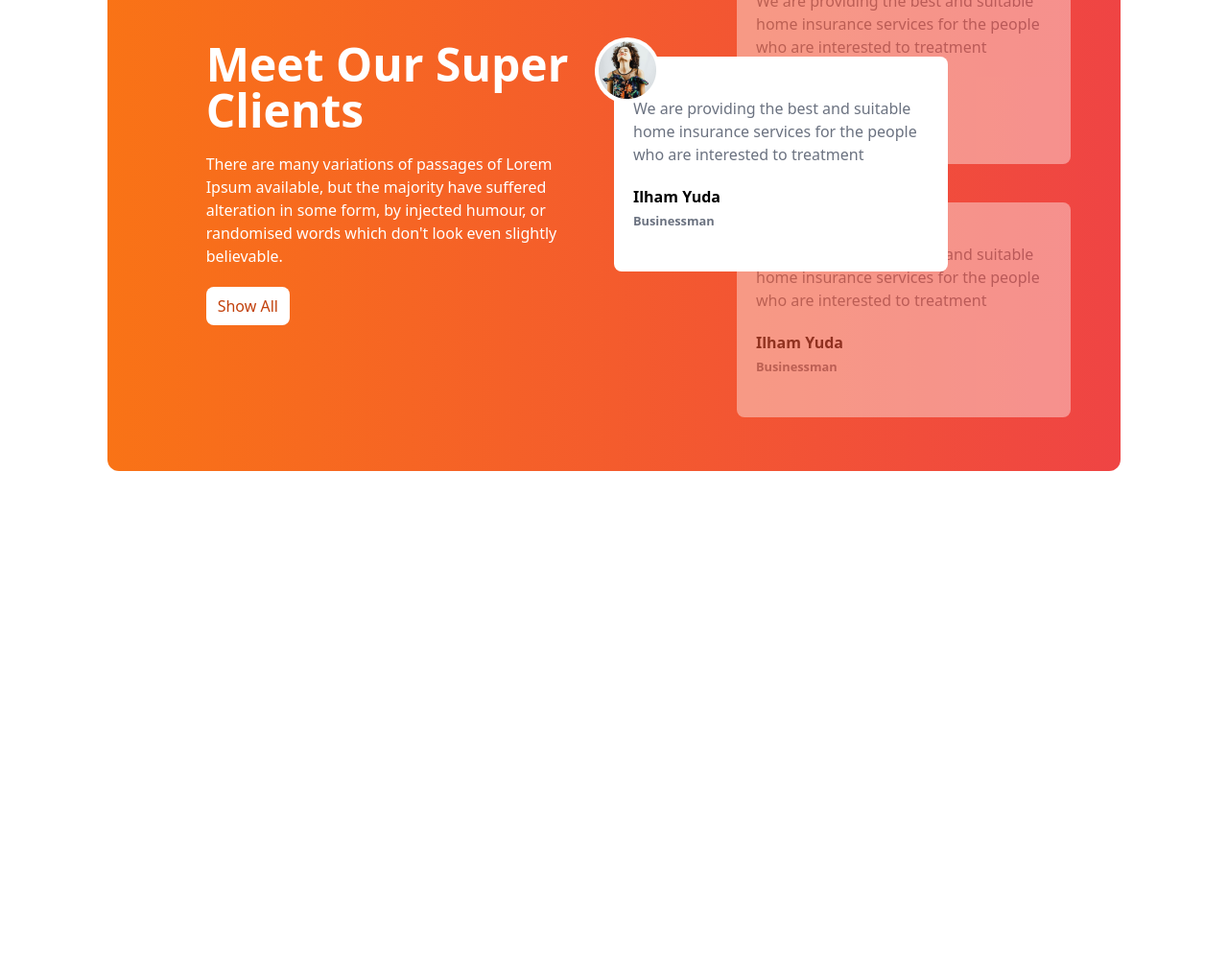
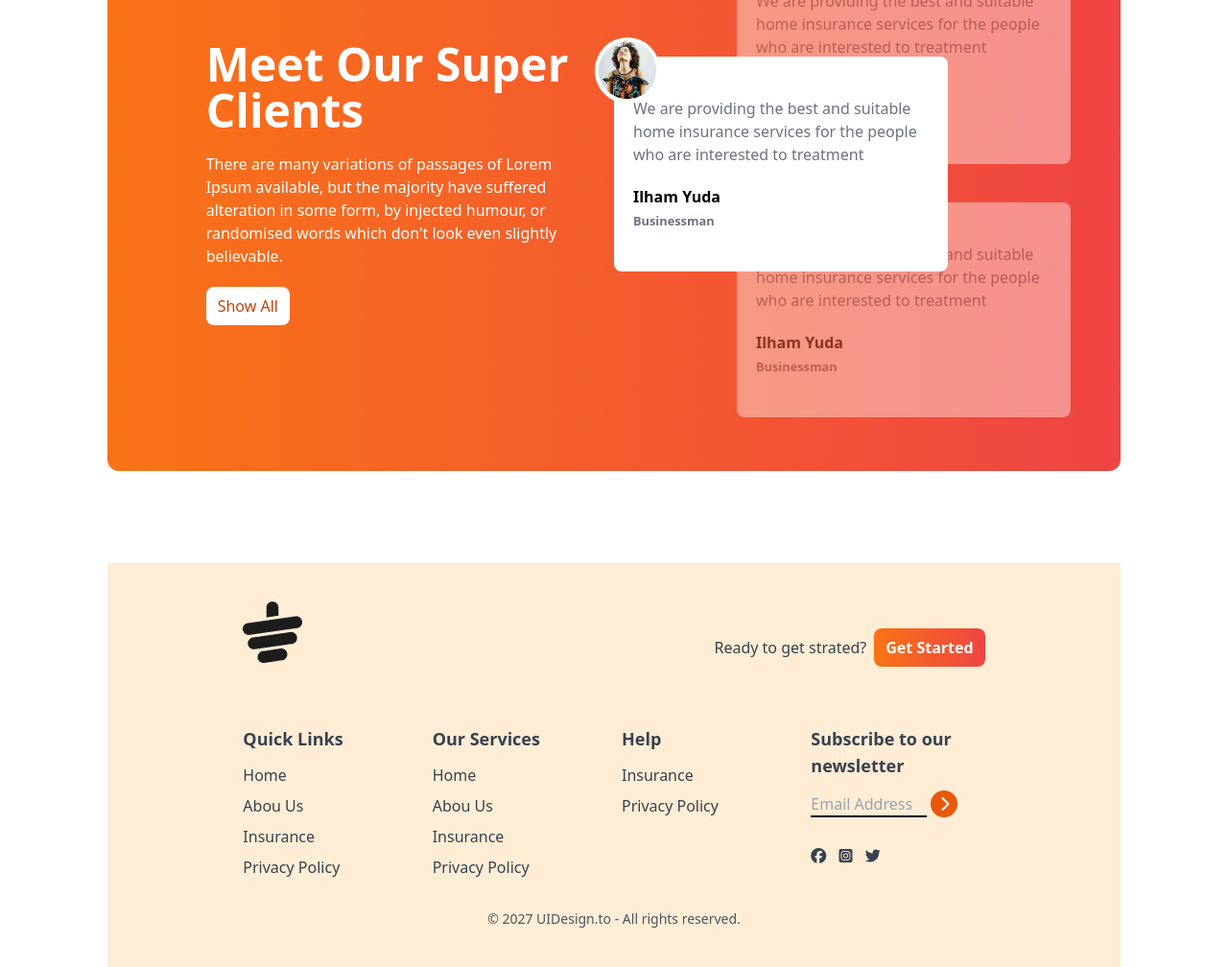
Before and after one commit to WaliurRahman450/Tea-House, a plain HTML site: page index.html in a window 1280 px wide. Shown: the part 1953-2961 px from the top of the page at 96% size. Before the commit the page ends 2540 px from the top, so only its background shows below. Drawn offline with nearby package versions, Linux system fonts and the light colour scheme; a web font is replaced by a local one.

Commit message:
complete

```diff
--- a/index.html
+++ b/index.html
@@ -193,6 +193,82 @@
 
             </div>
          </section>
+
+         <footer class="bg-orange-100 text-gray-700 py-10 px-4 md:px-16">
+            <div class="w-10/12 mx-auto">
+                <!-- logo -->
+                 <div class="mb-8 flex justify-between">
+                    <img class="mb-8" src="./images/cup.png" alt="">
+                    <div class="flex items-center gap-2">
+                        <h4>Ready to get strated?</h4>
+                        <button class="bg-gradient-to-r from-orange-500 to-red-500 px-3 py-2 rounded-lg text-white font-bold ">Get Started</button>
+                    </div>
+                 </div>
+
+                 <!-- Links -->
+
+                 <div class="grid grid-cols-1 md:grid-cols-2 lg:grid-cols-4 gap-4">
+
+                    <!-- first column -->
+                     <div>
+                        <h3 class="font-semibold text-lg mb-3">Quick Links</h3>
+
+                        <ul class="space-y-2">
+                            <li class="hover:text-orange-600"><a href="#">Home</a></li>
+                            <li class="hover:text-orange-600"><a href="#">Abou Us</a></li>
+                            <li class="hover:text-orange-600"><a href="#">Insurance</a></li>
+                            <li class="hover:text-orange-600"><a href="#">Privacy Policy</a></li>
+                        </ul>
+                     </div>
+
+                     <!-- second column -->
+
+                     <div>
+                        <h3 class="font-semibold text-lg mb-3">Our Services</h3>
+
+                        <ul class="space-y-2">
+                            <li class="hover:text-orange-600"><a href="#">Home</a></li>
+                            <li class="hover:text-orange-600"><a href="#">Abou Us</a></li>
+                            <li class="hover:text-orange-600"><a href="#">Insurance</a></li>
+                            <li class="hover:text-orange-600"><a href="#">Privacy Policy</a></li>
+                        </ul>
+                     </div>
+
+                     <!-- third column -->
+
+                     <div>
+                        <h3 class="font-semibold text-lg mb-3">Help</h3>
+
+                        <ul class="space-y-2">
+
+                            <li class="hover:text-orange-600"><a href="#">Insurance</a></li>
+                            <li class="hover:text-orange-600"><a href="#">Privacy Policy</a></li>
+                        </ul>
+                     </div>
+
+                     <!-- fourth column -->
+
+                    <div>
+                        <h3 class="font-semibold text-lg mb-3">Subscribe to our newsletter</h3>
+                        <div class="flex flex-col space-y-2">
+                            <div>
+                                <input placeholder="Email Address" type="text" class="bg-transparent border-b-2 border-black w-4/6">
+                                <i class="fa-solid fa-chevron-right w-7 h-7 bg-orange-600 inline-flex rounded-full text-white justify-center items-center"></i>
+
+                                <div class="flex justify-between w-2/5 mb-2 mt-8">
+                                    <i class="fa-brands fa-facebook"></i>
+                                    <i class="fa-brands fa-square-instagram"></i>
+                                    <i class="fa-brands fa-twitter"></i>
+                                </div>
+                            </div>
+                        </div>
+                    </div>
+                 </div>
+                 <div class="text-center pt-4 mt-4">
+                    <p class="text-sm text-gray-600">© 2027 UIDesign.to - All rights reserved.</p>
+                 </div>
+            </div>
+         </footer>
      </main>
 
 </body>
```
